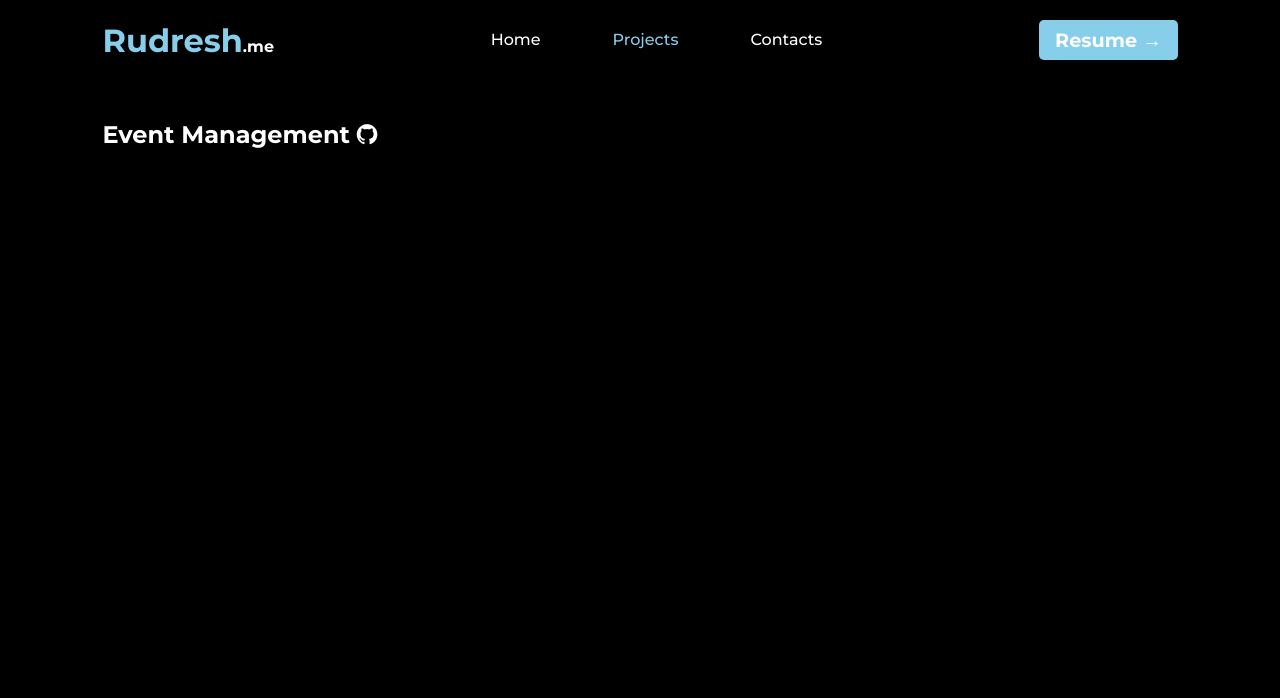
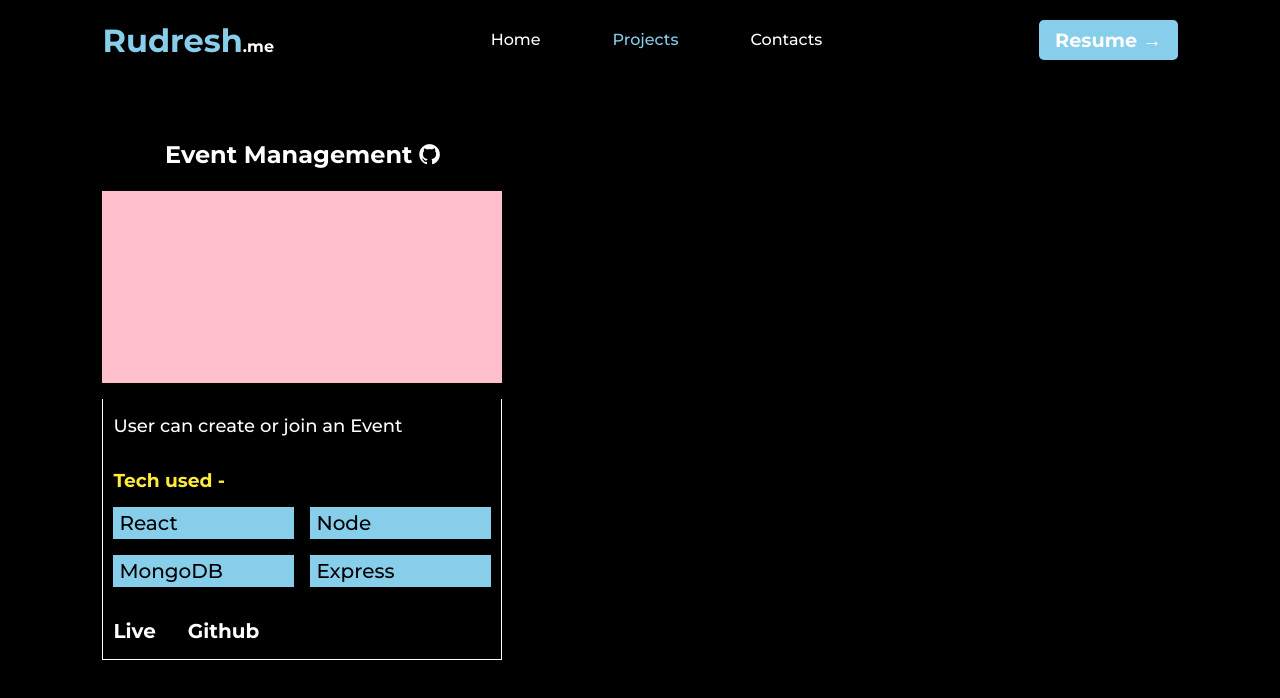
Before and after one commit to Rudresh-pandey/Rudresh-pandey.github.io, a React (Vite) app: page /projects in a window 1280 px wide. Shown: the top 698 px of the page. Built offline with nearby package versions, Linux system fonts and the light colour scheme.

Commit message:
projectCard added

```diff
--- a/src/App.css
+++ b/src/App.css
@@ -7,7 +7,7 @@
 
 #root{
     background-color: black;
-    height: 100vh;
+    min-height: 100vh;
     color: white;
 }
 
--- a/src/pages/Home.tsx
+++ b/src/pages/Home.tsx
@@ -22,7 +22,7 @@ function Home() {
               <div className="line">telegram Bots</div>
             </div>
           </div>
-          <p style={{ maxWidth: "30rem" }}>
+          <p style={{ maxWidth: "30rem", fontSize: "1.1em" }}>
             Currently i am BCA student learning Frameworks, languages, tools,
             how to center a div, Android development, and more ...
           </p>
--- a/src/pages/Projects.tsx
+++ b/src/pages/Projects.tsx
@@ -19,7 +19,27 @@ function Projects() {
               </span>
             </Link>
           </h2>
-          <div className="projectdetails"></div>
+          <div className="projectdetails">
+            <div className="projectimg"></div>
+            <div className="desc">
+              <p style={{ fontSize: "18px" }}>
+                User can create or join an Event
+              </p>
+              <div>
+                <h3 style={{ color: "#FFEB3B" }}>Tech used -</h3>
+                <div className="tech">
+                  <p>React</p>
+                  <p>Node</p>
+                  <p>MongoDB</p>
+                  <p>Express</p>
+                </div>
+              </div>
+              <div style={{ display: "flex", gap: "2rem" }} className="linkbtn">
+                <Link to={""}>Live</Link>
+                <Link to={""}>Github</Link>
+              </div>
+            </div>
+          </div>
         </div>
       </div>
     </>
--- a/src/pages/projects.css
+++ b/src/pages/projects.css
@@ -1,5 +1,17 @@
 .projects{
-    margin-top: 60px;
+    margin-top: 5rem;
+    display: grid;
+    max-width: 1200px;
+    /* margin: 0 auto; */
+}
+
+.project{
+    display: flex;
+    flex-direction: column;
+    gap: 1rem;
+    height: 25rem;
+    width: 25rem;
+
 }
 
 .title{
@@ -9,11 +21,13 @@
     cursor: pointer;
     border-bottom: 1px solid black;
     transition: all .50s ;
+    /* width: fit-content; */
+    text-align: center;
+
 }
 
 .title .tooltiptext {
     visibility: hidden;
-
     background-color: white;
     color: skyblue;
     text-align: center;
@@ -28,9 +42,69 @@
   }
 
 .title:hover {
-    border-bottom: 2px solid white;
+    border-bottom: 1px solid white;
 }
 
 .title:hover .tooltiptext{
     visibility: visible;
 }
+
+.projectimg{
+    height: 12rem;
+    width: 100%;
+    background-color: pink;
+}
+
+.projectdetails{
+    display: flex;
+    flex-direction: column;
+    gap: 1rem;
+}
+
+.desc{
+    display: flex;
+    gap: 2rem;
+    flex-direction: column;
+    justify-content: space-between;
+    padding: 1rem 10px;
+    border-left: 1px solid white;
+    border-right: 1px solid white;
+    border-bottom: 1px solid white;
+}
+
+.tech{
+    display: grid;
+    grid-template-columns: 1fr 1fr;
+    margin-top: 15px;
+    font-size: 20px;
+    gap: 1rem;
+    color: black;
+}
+
+.tech p{
+    padding: 4px 6px;
+    background-color: skyblue;
+}
+
+.linkbtn a{
+    font-size: 20px;
+    font-weight: bold;
+}
+
+.linkbtn a:hover{
+    color: #FFEB3B;
+}
+
+
+
+
+
+
+
+@media (min-width: 600px) {
+    .projects { grid-template-columns: repeat(2, 1fr); }
+}
+
+@media (min-width: 900px) {
+    .project { grid-template-columns: repeat(3, 1fr); }
+  }
```
